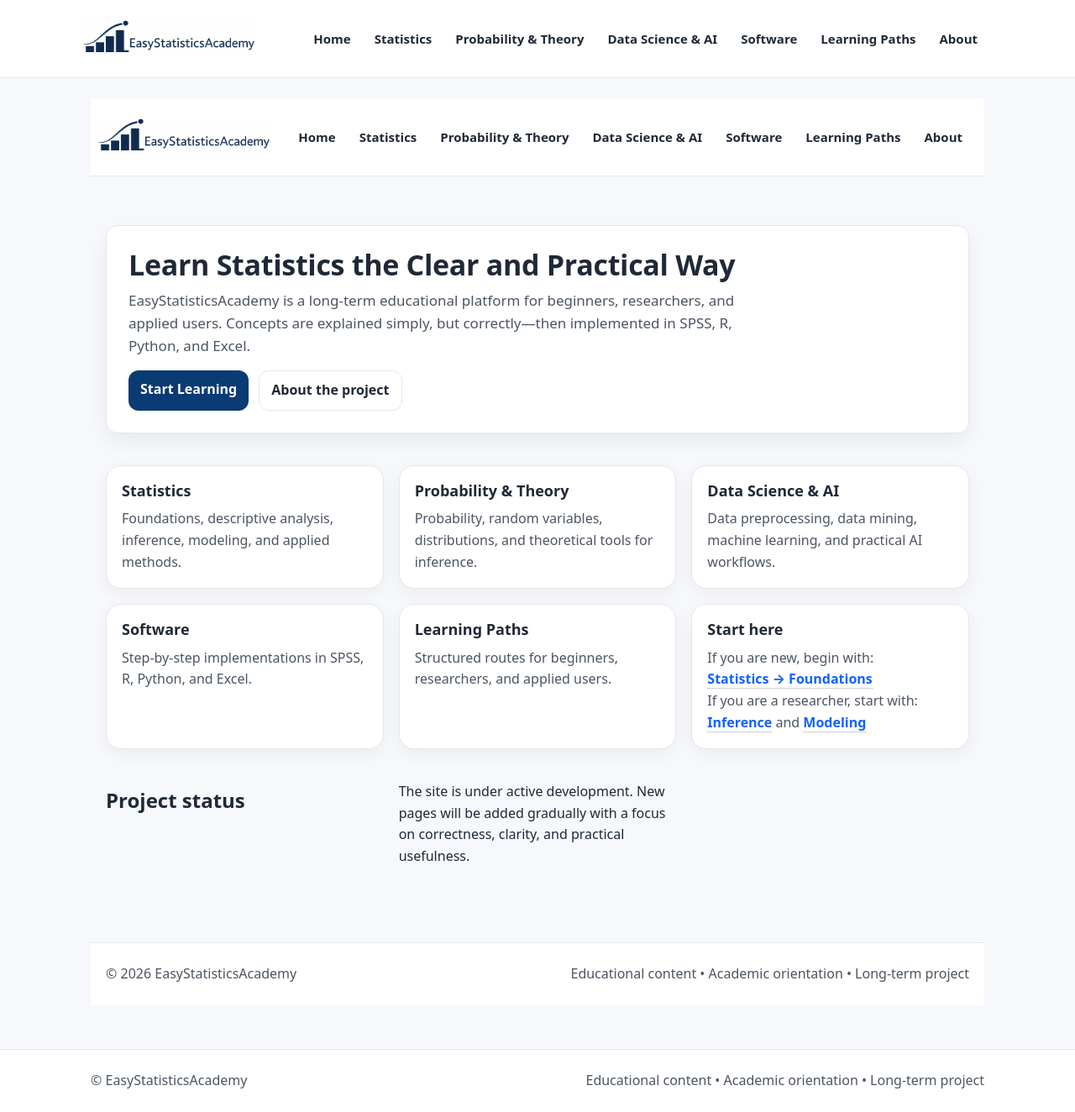
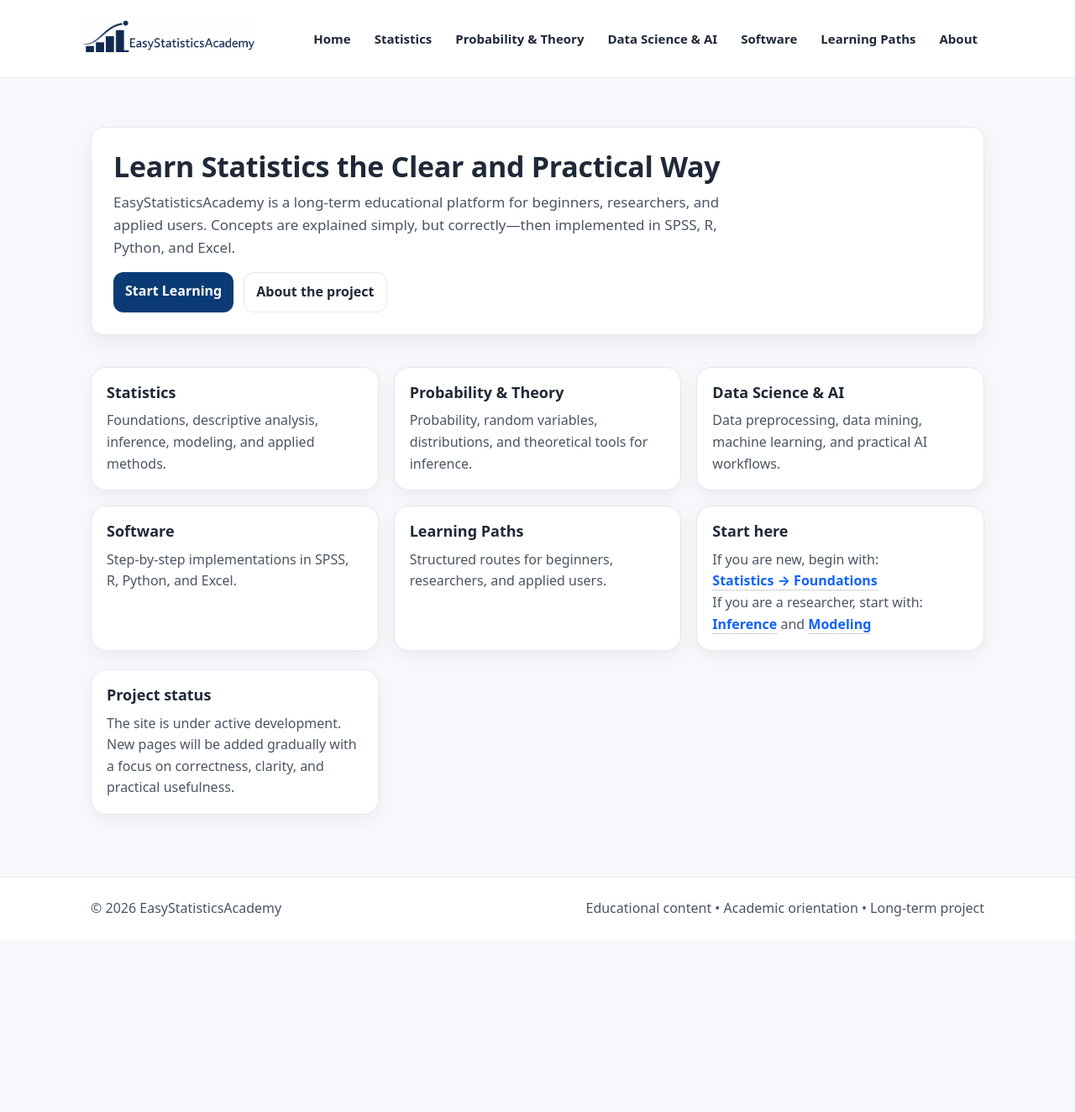
Before and after one commit to ammar-homaida-statistics/easystatisticsacademy, a Jekyll site: the page built from index.html, in a window 1280 px wide and 1324 px high. Shown: the whole window at 84% size. Built offline with Jekyll 4.4.1, drawn with Linux system fonts in a browser that asks for light colours.

Commit message:
Clean homepage content for Jekyll layout

```diff
--- a/index.html
+++ b/index.html
@@ -4,36 +4,6 @@ title: Home
 description: Learn statistics clearly with practical examples and implementations in SPSS, R, Python, and Excel.
 ---
 
-
-<html lang="en">
-<head>
-  <meta charset="utf-8" />
-  <meta name="viewport" content="width=device-width, initial-scale=1" />
-  <title>EasyStatisticsAcademy</title>
-  <meta name="description" content="EasyStatisticsAcademy: clear, rigorous, beginner-friendly statistics with practical tools (SPSS, R, Python, Excel) and modern data science." />
-  <link rel="stylesheet" href="/css/style.css" />
-</head>
-
-<body>
-  <header class="site-header">
-  <div class="container header-inner">
-    <a class="brand" href="/">
-      <img src="/images/brand/logo.png" alt="EasyStatisticsAcademy" />
-    </a>
-
-    <nav class="nav">
-      <a href="/">Home</a>
-      <a href="/foundations/">Statistics</a>
-      <a href="/probability/">Probability & Theory</a>
-      <a href="/data-mining/">Data Science & AI</a>
-      <a href="/software/">Software</a>
-      <a href="/learning-paths/">Learning Paths</a>
-      <a href="/about.html">About</a>
-    </nav>
-  </div>
-</header>
-
-  <main class="container">
 <!-- HERO -->
 <section class="hero">
   <div class="hero-card">
@@ -45,7 +15,7 @@ description: Learn statistics clearly with practical examples and implementation
     </p>
     <div class="hero-actions">
       <a class="btn" href="/learning-paths/">Start Learning</a>
-        <a class="btn btn-outline" href="/about.html">About the project</a>
+      <a class="btn btn-outline" href="/about/">About the project</a>
     </div>
   </div>
 </section>
@@ -91,28 +61,15 @@ description: Learn statistics clearly with practical examples and implementation
       <a href="/modeling/" class="inline-link"><strong>Modeling</strong></a>
     </p>
   </div>
-
 </section>
 
 <!-- STATUS NOTE -->
 <section class="grid">
+  <div class="card">
     <h2>Project status</h2>
     <p>
       The site is under active development. New pages will be added gradually with a focus on
       correctness, clarity, and practical usefulness.
     </p>
+  </div>
 </section>
-</main>
-
-
-  <footer class="site-footer">
-    <div class="container footer-inner">
-      <div>© <span id="y"></span> EasyStatisticsAcademy</div>
-      <div>Educational content • Academic orientation • Long-term project</div>
-    </div>
-  </footer>
-
-  <script>
-    document.getElementById("y").textContent = new Date().getFullYear();
-  </script>
-</body>
```
Lines whose indentation alone changed are shown as unchanged.
